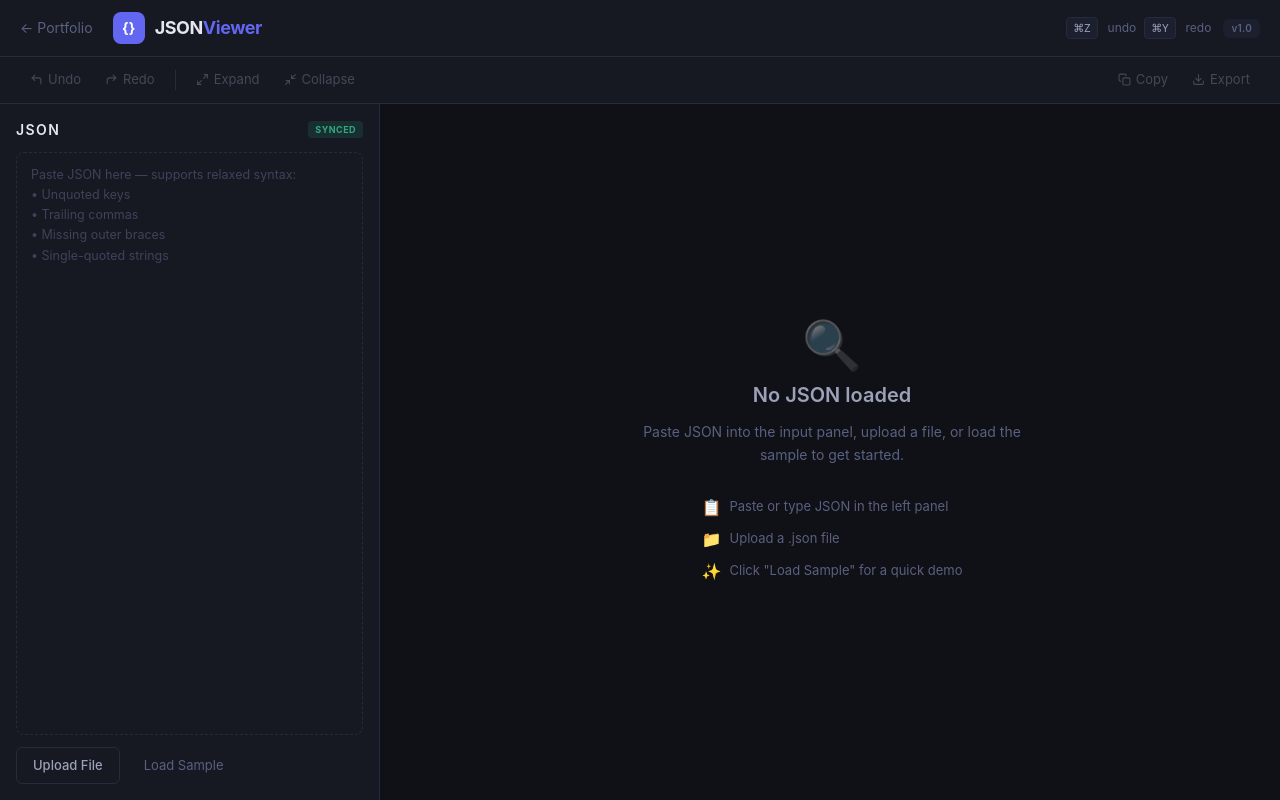
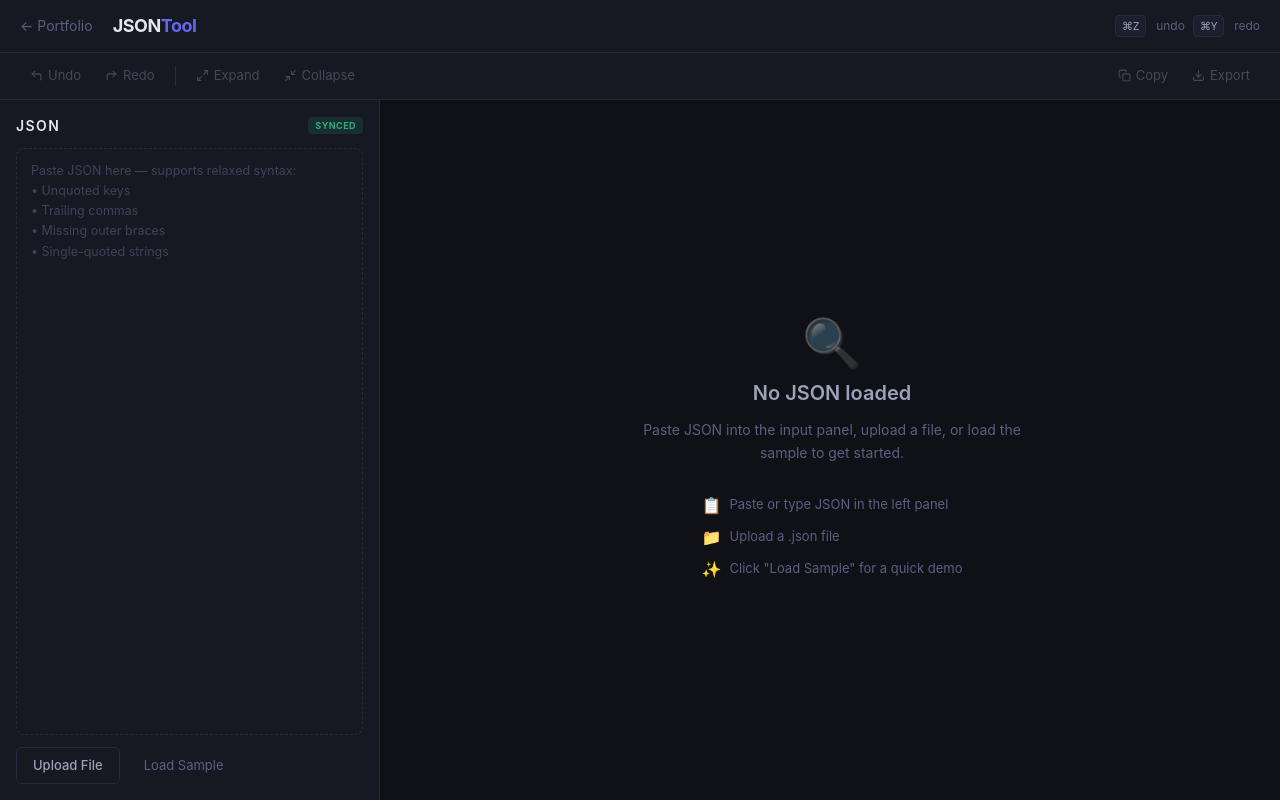
Before and after one commit to achen1076/profile, a React (Create React App) app: page /jsontool in a window 1280 px wide. Built offline with nearby package versions, Linux system fonts and the light colour scheme.

Commit message:
ui updates

```diff
--- a/src/pages/JsonToolPage.tsx
+++ b/src/pages/JsonToolPage.tsx
@@ -97,11 +97,8 @@ export default function JsonToolPage() {
           ← Portfolio
         </Link>
         <div className="flex items-center gap-2.5">
-          <div className="w-8 h-8 rounded-lg bg-jt-accent text-white flex items-center justify-center font-bold text-sm font-mono">
-            {"{}"}
-          </div>
           <span className="text-lg font-bold text-jt-text-primary tracking-tight">
-            JSON<span className="text-jt-accent">Viewer</span>
+            JSON<span className="text-jt-accent">Tool</span>
           </span>
         </div>
         <div className="flex-1" />
@@ -115,9 +112,6 @@ export default function JsonToolPage() {
           </kbd>{" "}
           redo
         </div>
-        <span className="text-[10px] px-2 py-0.5 rounded-md bg-jt-surface-2 text-jt-text-muted font-semibold tracking-wide">
-          v1.0
-        </span>
       </header>
 
       {/* Toolbar */}
```
